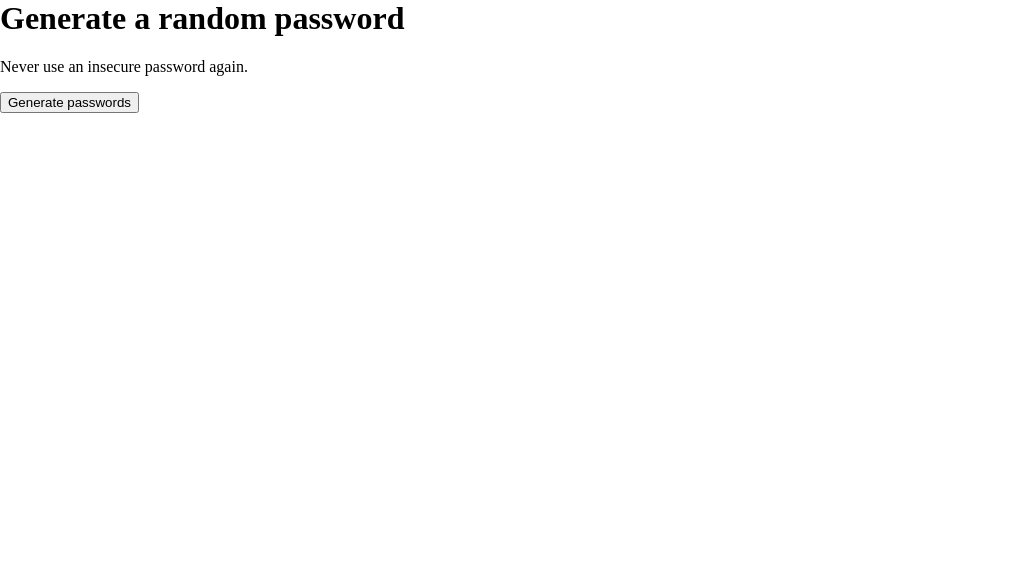
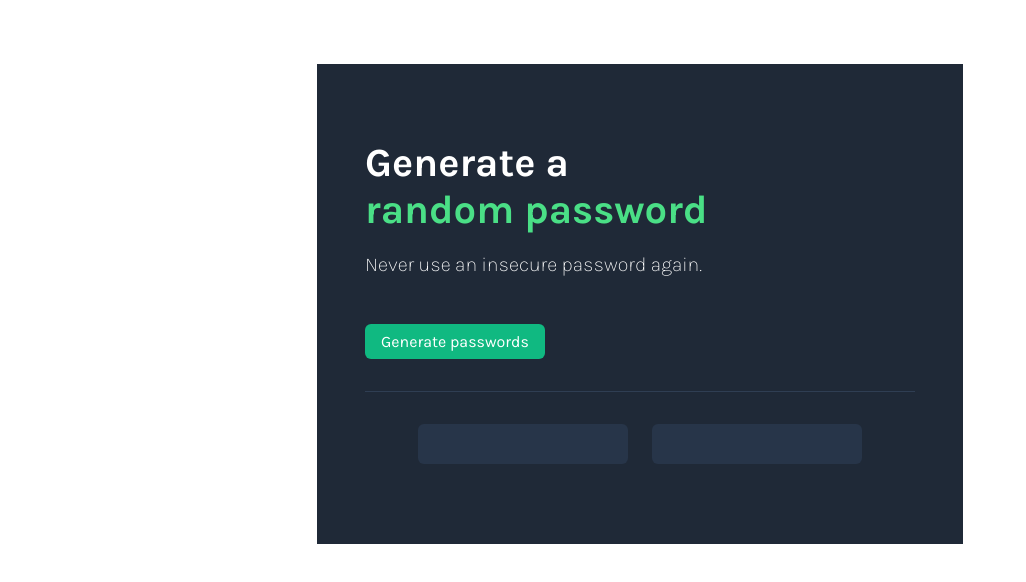
Before and after one commit to nirusu10/password-generator, a website built with Vite: page index.html in a window 1280 px wide. Shown: the whole page, without its empty margins (0-1026 px from the left). Built offline with nearby package versions, Linux system fonts and the light colour scheme.

Commit message:
add styling

```diff
--- a/index.css
+++ b/index.css
@@ -1,3 +1,70 @@
+:root {
+  --green: #4adf86;
+  --dark-green: #10b981;
+  --text-secondary: #d5d4d8;
+  --bg-lighter: #273549;
+  --bg: #1f2937;
+}
+
 body {
-    margin: 0;
+  margin: 0;
+  font-family: 'Karla', sans-serif;
 }
+
+button {
+  font-family: inherit;
+}
+
+.container {
+  max-width: 550px;
+  margin-inline: auto;
+  background-color: var(--bg);
+  color: #ffffff;
+  padding: 48px;
+  margin-top: 64px;
+}
+
+#title {
+  font-size: 2.5rem;
+  margin-bottom: 10px;
+}
+
+#title span {
+  color: var(--green);
+}
+
+p {
+  font-size: 1.25rem;
+  font-weight: lighter;
+  margin-bottom: 48px;
+}
+
+#generate-btn {
+  background-color: var(--dark-green);
+  border: none;
+  padding: 8px 16px;
+  border-radius: 6px;
+  color: #ffffff;
+  font-size: 1rem;
+  margin-bottom: 32px;
+  cursor: pointer;
+}
+
+#password-container {
+  display: flex;
+  justify-content: center;
+  gap: 24px;
+  border-top: 1px solid #2f3e53;
+  padding-block: 32px;
+}
+
+.password {
+  height: 40px;
+  width: 210px;
+  background-color: var(--bg-lighter);
+  border-radius: 6px;
+  color: var(--green);
+  display: flex;
+  align-items: center;
+  justify-content: center;
+}
--- a/index.html
+++ b/index.html
@@ -1,16 +1,26 @@
 <html>
   <head>
+    <link rel="preconnect" href="https://fonts.googleapis.com" />
+    <link rel="preconnect" href="https://fonts.gstatic.com" crossorigin />
+    <link
+      href="https://fonts.googleapis.com/css2?family=Karla:ital,wght@0,200..800;1,200..800&display=swap"
+      rel="stylesheet"
+    />
     <link rel="stylesheet" href="index.css" />
   </head>
   <body>
-    <container>
-      <h1 id="title">Generate a <span>random password</span></h1>
+    <div class="container">
+      <h1 id="title">
+        Generate a<br />
+        <span>random password</span>
+      </h1>
       <p>Never use an insecure password again.</p>
       <button id="generate-btn">Generate passwords</button>
       <div id="password-container">
         <div class="password" id="password-1"></div>
-        <div class="password" id="password-2"></div></div
-    ></container>
+        <div class="password" id="password-2"></div>
+      </div>
+    </div>
     <script src="index.js"></script>
   </body>
 </html>
```
